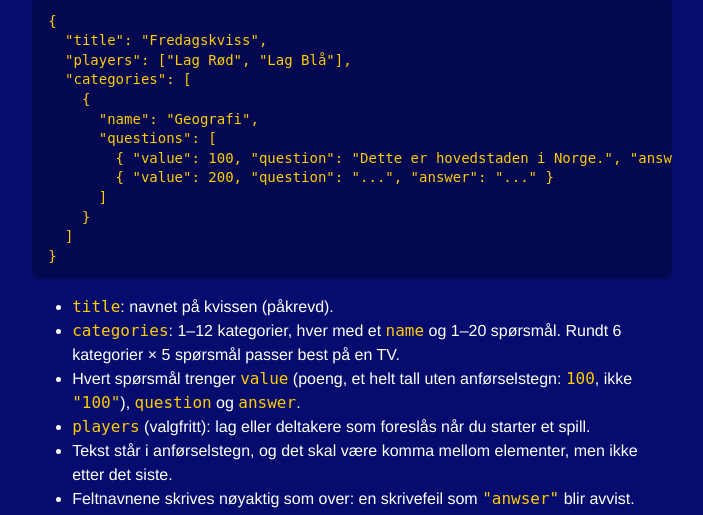
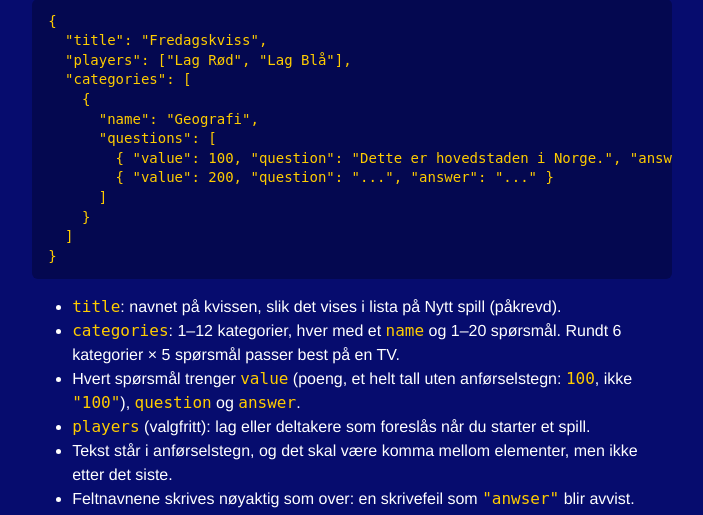
Before and after one commit to sonhal/kviss, a Flask app: page /last-opp in a window 1280 px wide. Shown: the part 555-1070 px from the top of the page, without its empty margins (19-722 px from the left). Run offline with Flask 3, Linux system fonts and the light colour scheme; parts of the project's set-up code (start-up, migrations or seed data) failed here and were passed over.

Commit message:
docs: say the quiz title is the name shown on Nytt spill
Co-Authored-By: Claude Opus 5.5 <noreply@anthropic.com>
Claude-Session: https://claude.ai/code/session_0162kHHA3qwPKbPrUZs6FdLc

```diff
--- a/templates/upload.html
+++ b/templates/upload.html
@@ -70,7 +70,7 @@
   ]
 }</code></pre>
     <ul>
-      <li><code>title</code>: navnet på kvissen (påkrevd).</li>
+      <li><code>title</code>: navnet på kvissen, slik det vises i lista på Nytt spill (påkrevd).</li>
       <li><code>categories</code>: 1–12 kategorier, hver med et <code>name</code> og 1–20 spørsmål.
         Rundt 6 kategorier × 5 spørsmål passer best på en TV.</li>
       <li>Hvert spørsmål trenger <code>value</code> (poeng, et helt tall uten anførselstegn: <code>100</code>, ikke
```
